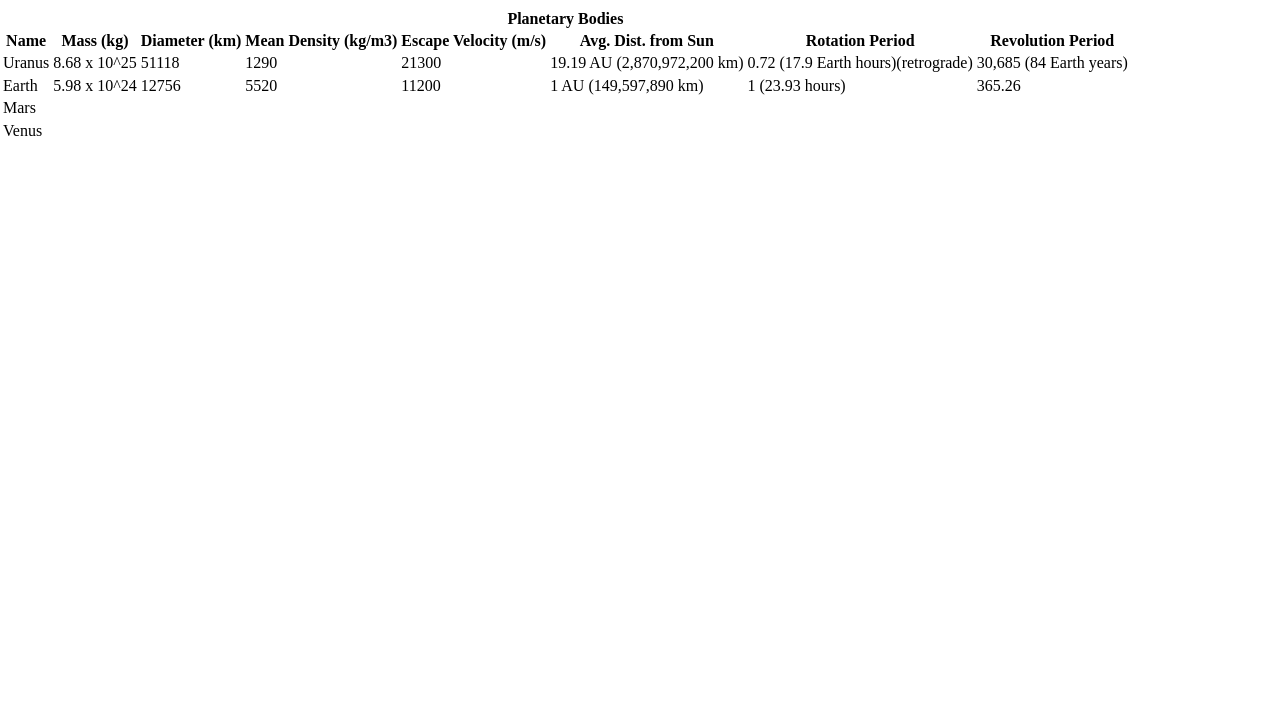
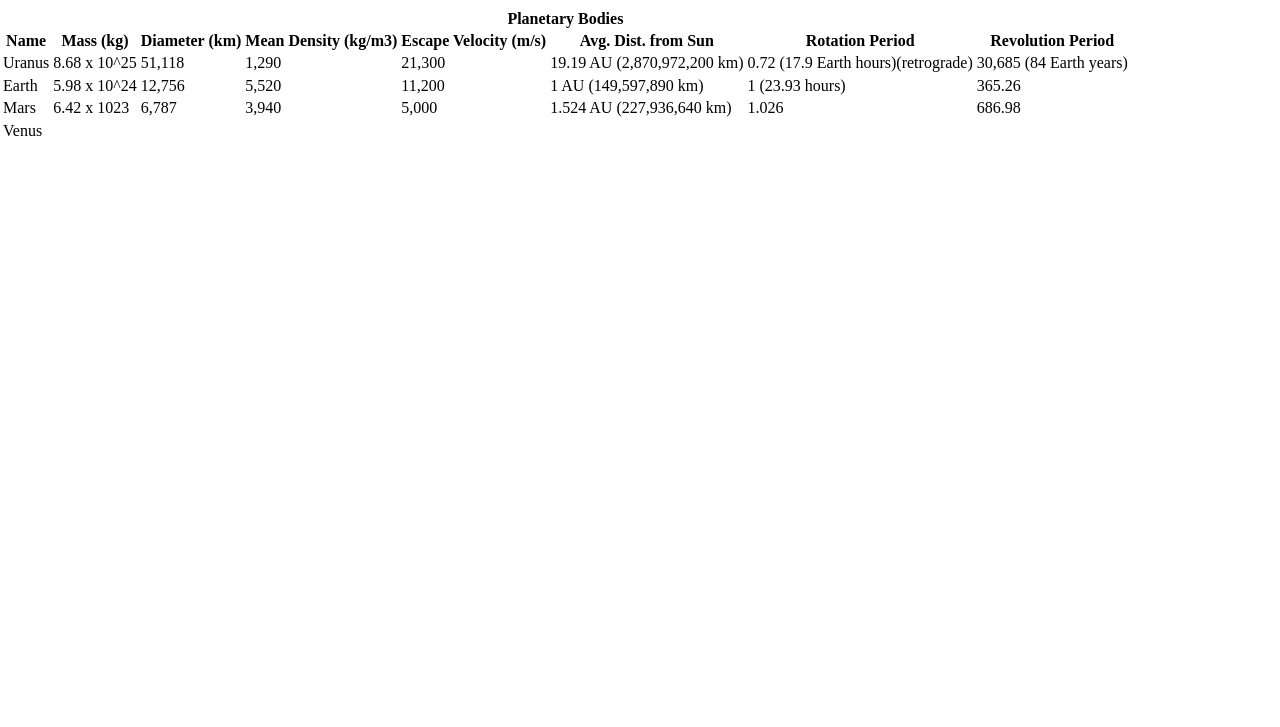
Before and after one commit to gprawd/ITMD-361-LAB5, a plain HTML site: page index.html in a window 1280 px wide. Shown: the part 73-800 px from the top of the page. Drawn offline with Linux system fonts and the light colour scheme.

Commit message:
added Mars

```diff
--- a/index.html
+++ b/index.html
@@ -28,9 +28,9 @@
         <tr>
           <td>Uranus</td>
           <td>8.68 x 10^25</td>
-          <td>51118</td>
-          <td>1290</td>
-          <td>21300</td>
+          <td>51,118</td>
+          <td>1,290</td>
+          <td>21,300</td>
           <td>19.19 AU (2,870,972,200 km)</td>
           <td>0.72 (17.9 Earth hours)(retrograde)</td>
           <td>30,685 (84 Earth years)</td>
@@ -38,22 +38,22 @@
         <tr>
           <td>Earth</td>
           <td>5.98 x 10^24</td>
-          <td>12756</td>
-          <td>5520</td>
-          <td>11200</td>
+          <td>12,756</td>
+          <td>5,520</td>
+          <td>11,200</td>
           <td>1 AU (149,597,890 km)</td>
           <td>1 (23.93 hours)</td>
           <td>365.26</td>
         </tr>
         <tr>
           <td>Mars</td>
-          <td></td>
-          <td></td>
-          <td></td>
-          <td></td>
-          <td></td>
-          <td></td>
-          <td></td>
+          <td>6.42 x 1023</td>
+          <td>6,787</td>
+          <td>3,940</td>
+          <td>5,000</td>
+          <td>1.524 AU (227,936,640 km)</td>
+          <td>1.026</td>
+          <td>686.98</td>
         </tr>
         <tr>
           <td>Venus</td>
```
